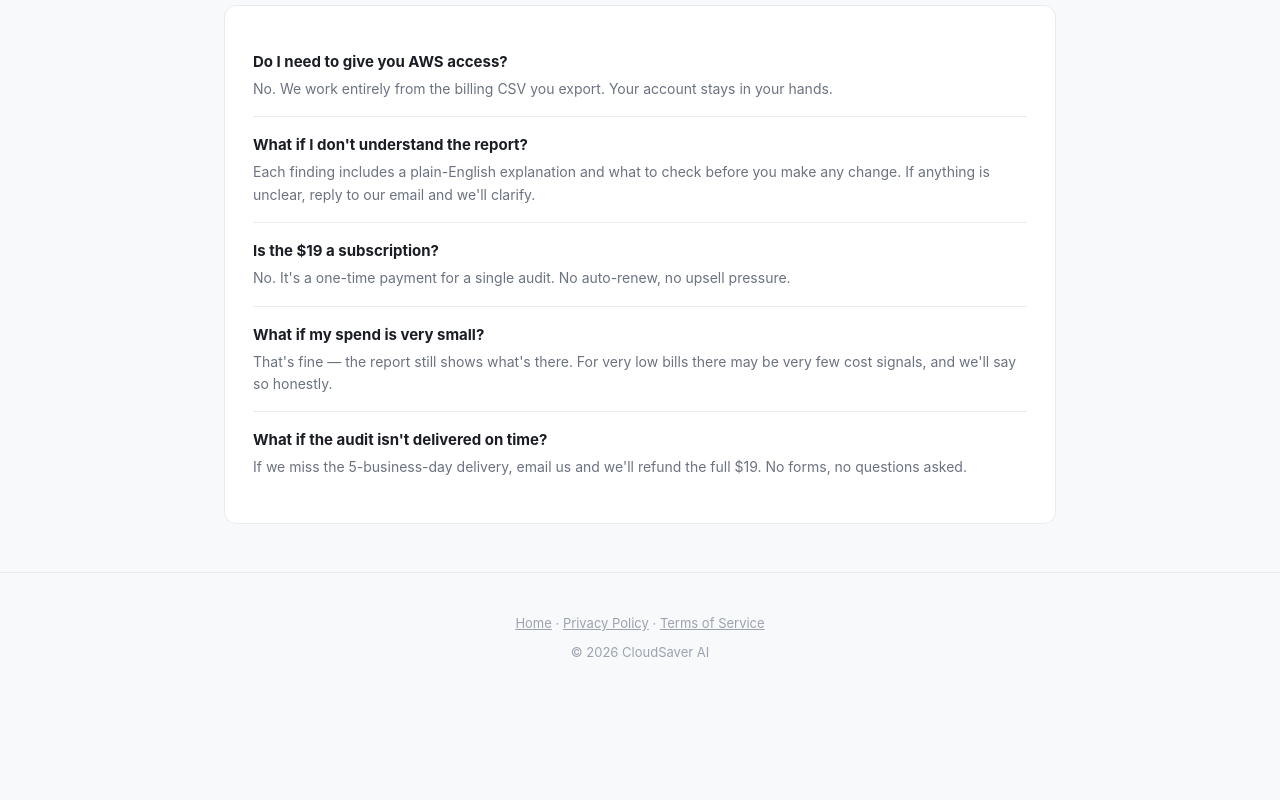
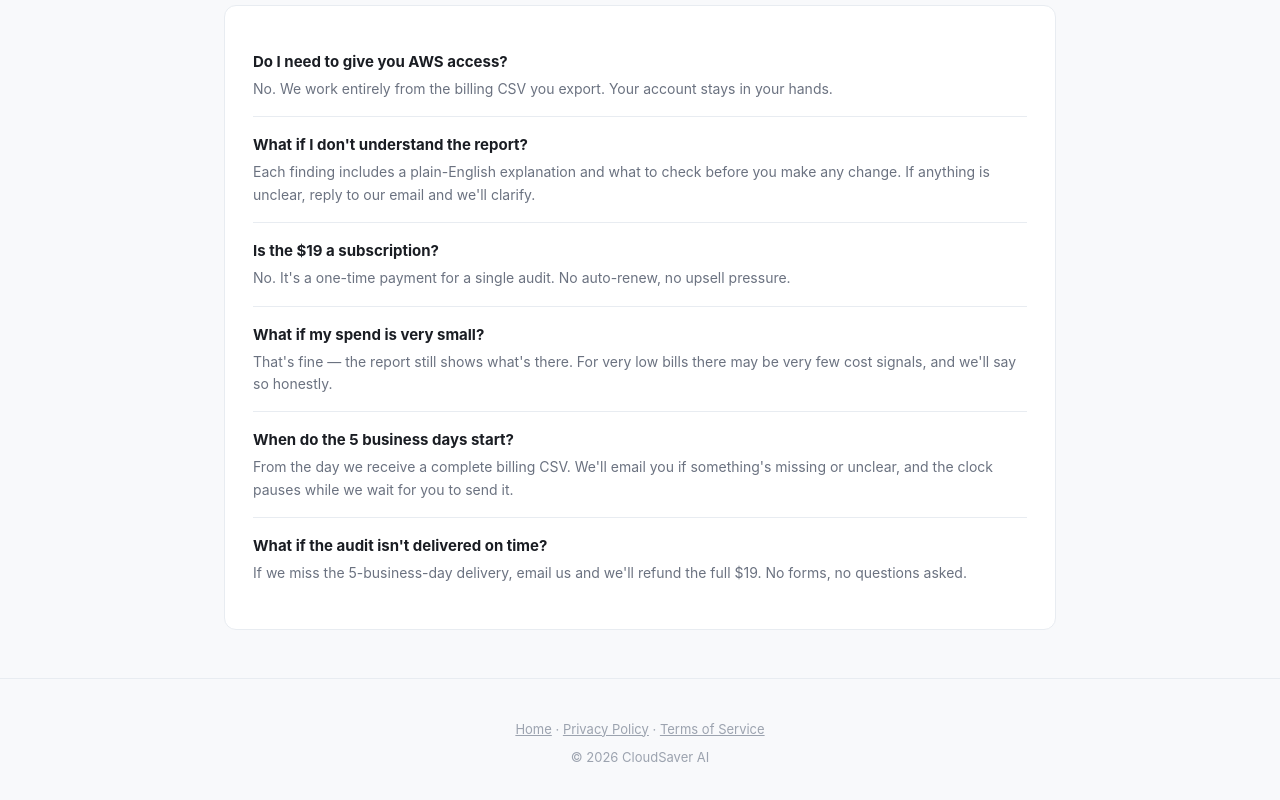
Before and after one commit to malinono/cloudsaver-ai, a plain HTML site: page pro-audit.html in a window 1280 px wide. Shown: the part 3265-4065 px from the top of the page. Before the commit the page ends 3967 px from the top, so only its background shows below. Drawn offline with Linux system fonts and the light colour scheme.

Commit message:
docs: clarify 5-business-day SLA start point in FAQ

```diff
--- a/pro-audit.html
+++ b/pro-audit.html
@@ -278,6 +278,10 @@ footer a { color: var(--text-muted); text-decoration: underline; }
         <p>That's fine — the report still shows what's there. For very low bills there may be very few cost signals, and we'll say so honestly.</p>
       </div>
       <div class="faq-item">
+        <h4>When do the 5 business days start?</h4>
+        <p>From the day we receive a complete billing CSV. We'll email you if something's missing or unclear, and the clock pauses while we wait for you to send it.</p>
+      </div>
+      <div class="faq-item">
         <h4>What if the audit isn't delivered on time?</h4>
         <p>If we miss the 5-business-day delivery, email us and we'll refund the full $19. No forms, no questions asked.</p>
       </div>
```
